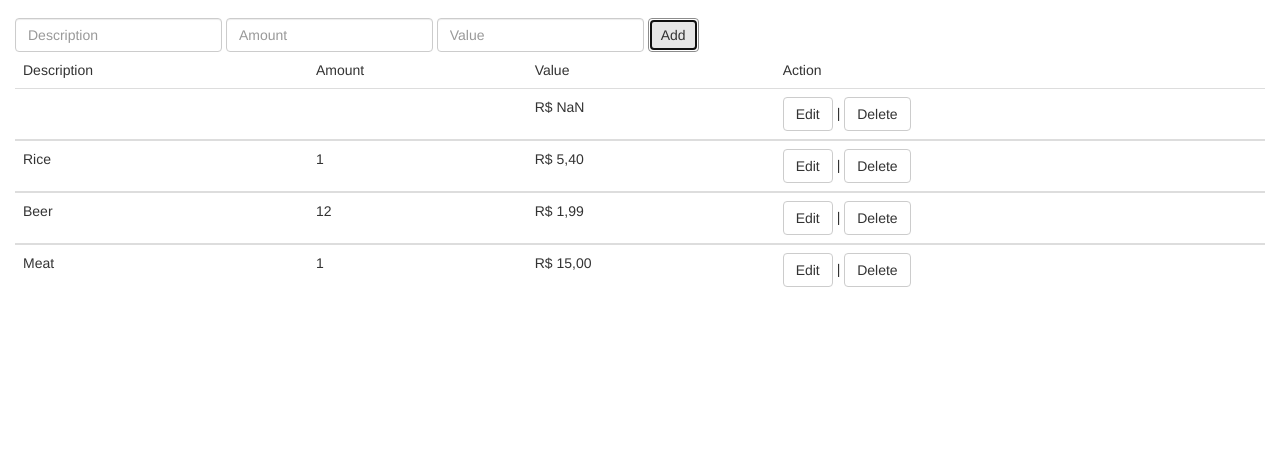
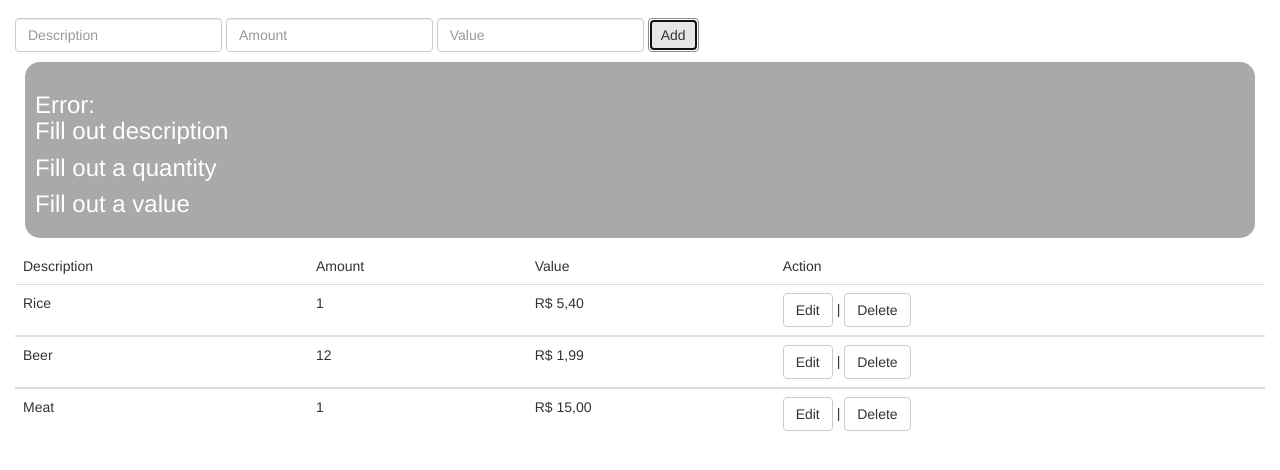
Before and after one commit to silveirajorge/Shopping-Control, a plain HTML site: page index.html in a window 1280 px wide. Both pictures are taken after a click on the button "Add". Shown: the part 54-524 px from the top of the page. Drawn offline with Linux system fonts and the light colour scheme.

Commit message:
Validate Form

```diff
--- a/index.html
+++ b/index.html
@@ -38,6 +38,9 @@
         <input id="btnAdd" onclick="addData()" class="btn btn-default" type="button" value="Add">
       </div>
     </div>
+
+    <div id="error" style="display: none"></div>
+
     <table id="listTable" class="table"></table>
   </div>
 
--- a/src/js/main.js
+++ b/src/js/main.js
@@ -49,7 +49,7 @@ console.log(listList(list));
 function setList(params) {
   let table = `<thead><tr><td>Description</td><td>Amount</td><td>Value</td><td>Action</td></tr></thead><tbody>`;
   for (let i in params) {
-    table += `<tr><td>${formatDesc(params[i].desc)}</td><td>${params[i].amount}</td><td>${formatValue(params[i].value)}</td><td><button class="btn btn-default" onclick="setUpdate(${i});">Edit</button> | <button class="btn btn-default" onclick="deleteData(${i});">Delete</button></td></tr></tbody>`
+    table += `<tr><td>${formatDesc(params[i].desc)}</td><td>${formatAmount(params[i].amount)}</td><td>${formatValue(params[i].value)}</td><td><button class="btn btn-default" onclick="setUpdate(${i});">Edit</button> | <button class="btn btn-default" onclick="deleteData(${i});">Delete</button></td></tr></tbody>`
   };
   document.getElementById("listTable").innerHTML = table;
 };
@@ -75,10 +75,25 @@ function formatValue(value) {
   return str;
 };
 
+/**
+ * Format Value in BR
+ */
+function formatAmount(amount) {
+  return parseInt(amount);
+};
+
+/**
+ * CRUD
+ */
+
 function addData() {
   let desc = document.getElementById("desc").value;
   let amount = document.getElementById("amount").value;
   let value = document.getElementById("value").value;
+
+  if (!validation()) {
+    return;
+  }
 
   list.unshift({ "desc": desc, "amount": amount, "value": value });
   setList(list);
@@ -103,6 +118,7 @@ function resetForm() {
   document.getElementById("btnAdd").style.display = "inline-block";
 
   document.getElementById("inputIdUpdate").innerHTML = "";
+  document.getElementById("error").style.display = "none";
 };
 
 function updateData() {
@@ -110,6 +126,10 @@ function updateData() {
   let desc = document.getElementById("desc").value;
   let amount = document.getElementById("amount").value;
   let value = document.getElementById("value").value;
+
+  if (!validation()) {
+    return;
+  }
 
   list[id] = { "desc": desc, "amount": amount, "value": value };
 
@@ -128,6 +148,46 @@ function deleteData(id) {
       let arrAuxend = list.slice(id + 1);
       list = arrAuxIni.concat(arrAuxend);
     }
+
     setList(list);
   };
 };
+
+function validation() {
+  let desc = document.getElementById("desc").value;
+  let amount = document.getElementById("amount").value;
+  let value = document.getElementById("value").value;
+  let error = "";
+
+  document.getElementById("error").style.display = "none";
+
+  if (desc === "") {
+    error += `<p>Fill out description</p>`;
+  }
+
+  if (amount === "") {
+    error += `<p>Fill out a quantity</p>`;
+  } else if (amount != parseInt(amount)) {
+    error += `<p>Fill out a valid amount</p>`;
+  };
+
+  if (value === "") {
+    error += `<p>Fill out a value</p>`;
+  } else if (value != parseFloat(value)) {
+    error += `<p>Fill out a valid value</p>`;
+  };
+
+  if (error != "") {
+    document.getElementById("error").style.display = "block";
+    document.getElementById("error").style.backgroundColor = "rgba(85, 85, 85, 0.5)";
+    document.getElementById("error").style.color = "white";
+    document.getElementById("error").style.padding = "10px";
+    document.getElementById("error").style.margin = "10px";
+    document.getElementById("error").style.borderRadius = "15px";
+
+    document.getElementById("error").innerHTML = `<h3>Error: ${error}</h3>`;
+    return 0;
+  } else {
+    return 1;
+  }
+};
```
